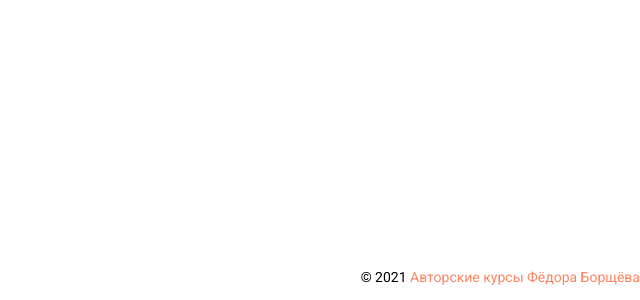
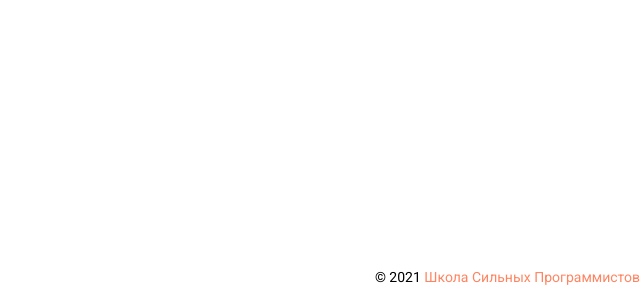
Before and after one commit to f213/education-diploma, a Vue app: page / in a window 1280 px wide. Shown: the part 500-800 px from the top of the page, without its empty margins (640-1280 px from the left). Built offline with nearby package versions, Linux system fonts and the light colour scheme.

Commit message:
Rebranding!

```diff
--- a/src/components/Copyright.vue
+++ b/src/components/Copyright.vue
@@ -1,6 +1,6 @@
 <template>
   <div class="copyright">
-    <p class="copyright__notice">© {{ year }} <a href="https://education.borshev.com">Авторские курсы Фёдора Борщёва</a></p>
+    <p class="copyright__notice">© {{ year }} <a href="https://education.borshev.com">Школа Сильных Программистов</a></p>
   </div>
 </template>
 <script>
```
